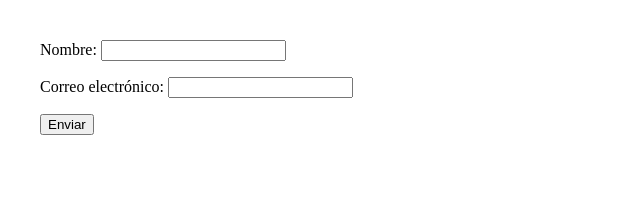
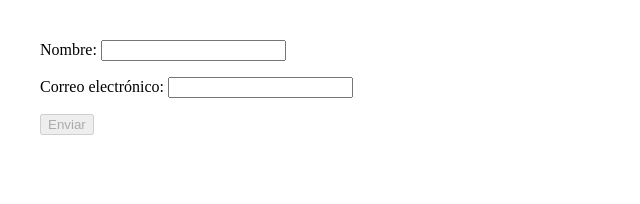
Before and after one commit to gerardoparrajc/curso-angular-17-abril-2024, an Angular app: page / in a window 1280 px wide. Shown: the top 204 px of the page, without its empty margins (0-640 px from the left). Built offline with nearby package versions, Linux system fonts and the light colour scheme.

Commit message:
Añadidos mensajes de error de validación

```diff
--- a/src/app/components/formulario-reactivo/formulario-reactivo.component.html
+++ b/src/app/components/formulario-reactivo/formulario-reactivo.component.html
@@ -7,7 +7,12 @@
   <label>
     Correo electrónico:
     <input type="email" name="correo" formControlName="correo">
+    <p class="error" *ngIf="formulario.get('correo')?.errors && formulario.get('correo')?.dirty">
+      <span *ngIf="formulario.get('correo')?.errors?.['required']">El campo es obligatorio</span>
+      <span *ngIf="formulario.get('correo')?.errors?.['email']">El correo electrónico no es válido</span>
+      <span *ngIf="formulario.get('correo')?.errors?.['minlength']">El correo debe tener más de 4 caracteres</span>
+    </p>
   </label>
 
-  <button type="submit">Enviar</button>
+  <button type="submit" [disabled]="formulario.invalid">Enviar</button>
 </form>
```
